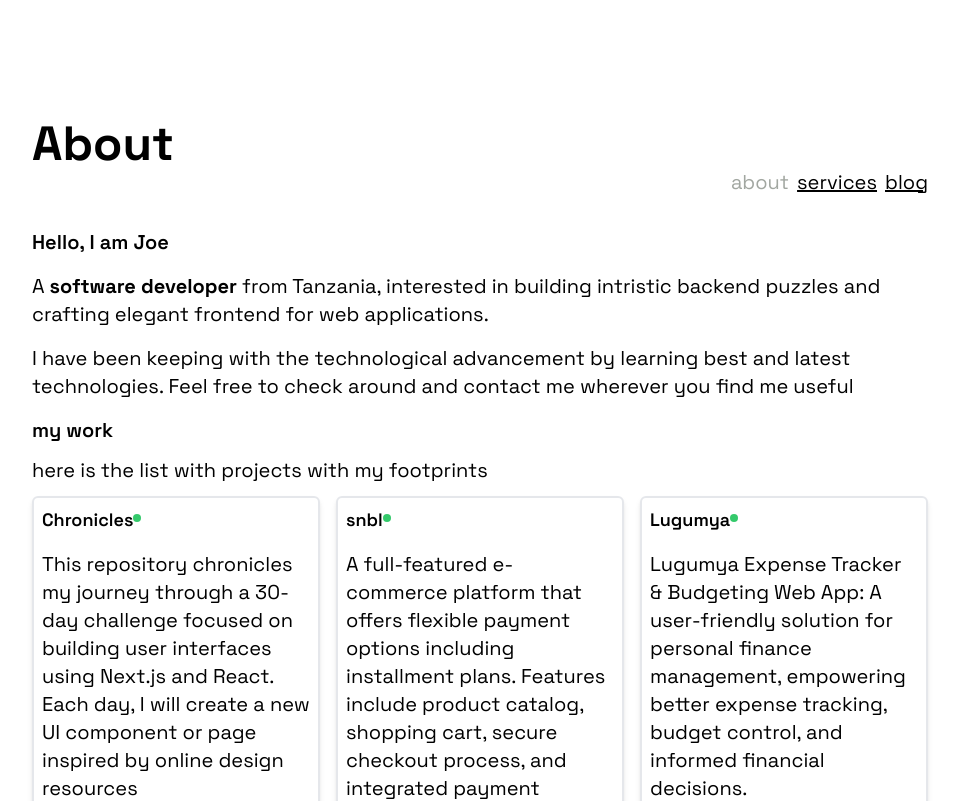
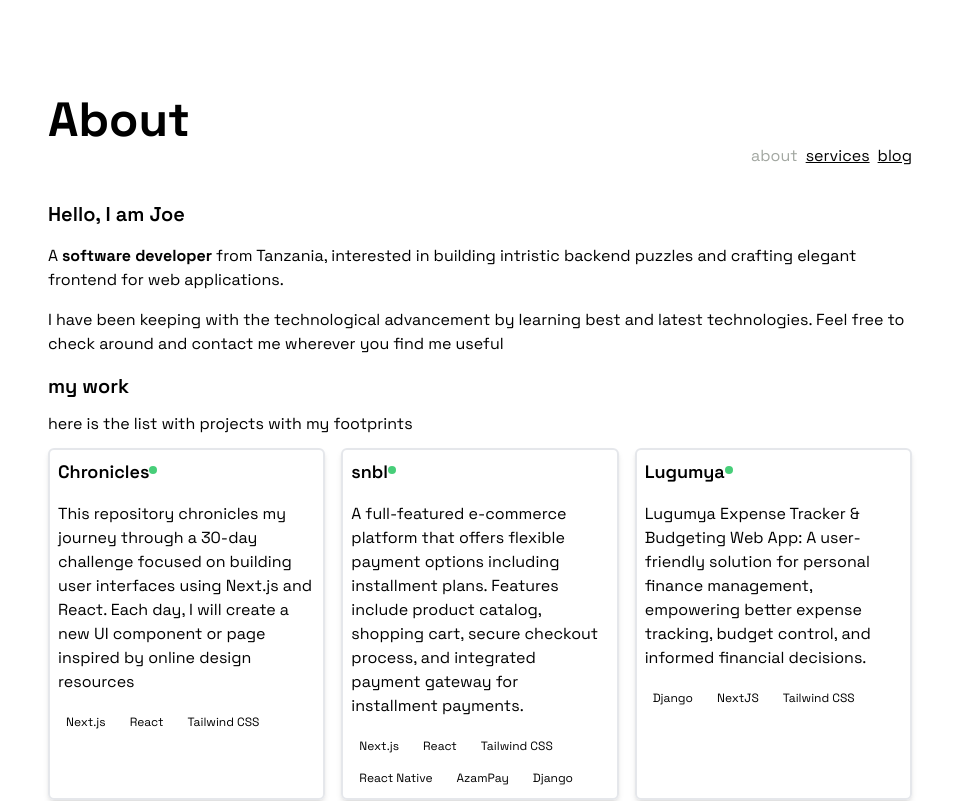
Before and after one commit to tzniceguy/myportifolio, a Next.js app: page / in a window 1280 px wide. Shown: the top 801 px of the page, without its empty margins (160-1119 px from the left). Built offline with nearby package versions, Linux system fonts and the light colour scheme.

Commit message:
layout issues

```diff
--- a/app/layout.tsx
+++ b/app/layout.tsx
@@ -9,8 +9,8 @@ import PageTitle from "@/components/display-title";
 const space = Space_Grotesk({ subsets: ["latin"] });
 
 export const metadata: Metadata = {
-  title: "Portifolio",
-  description: "about",
+  title: "tzniceguy",
+  description: "portifolio",
 };
 
 export default function RootLayout({
@@ -21,7 +21,7 @@ export default function RootLayout({
   return (
     <html lang="en" suppressHydrationWarning>
       <body
-        className={`${space.className} flex min-h-screen space-y-6 py-12 px-8 flex-col gap-4 md:px-48 md:text-xl dark:bg-marshland-950 dark:text-gray-200`}
+        className={`${space.className} min-h-screen py-12 px-8 md:px-52 dark:bg-marshland-950 dark:text-gray-200`}
       >
         <ThemeProvider
           attribute="class"
```
